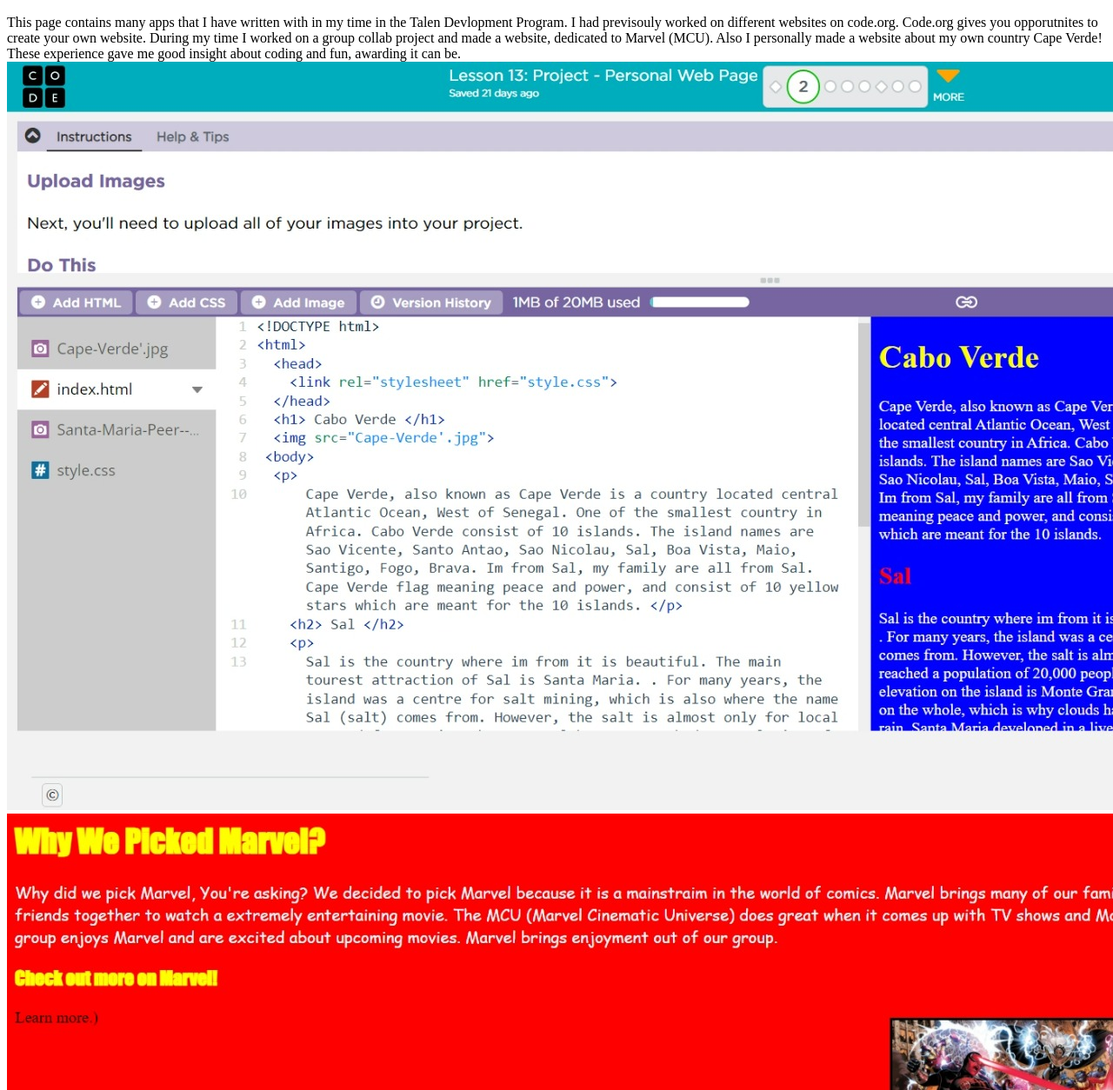
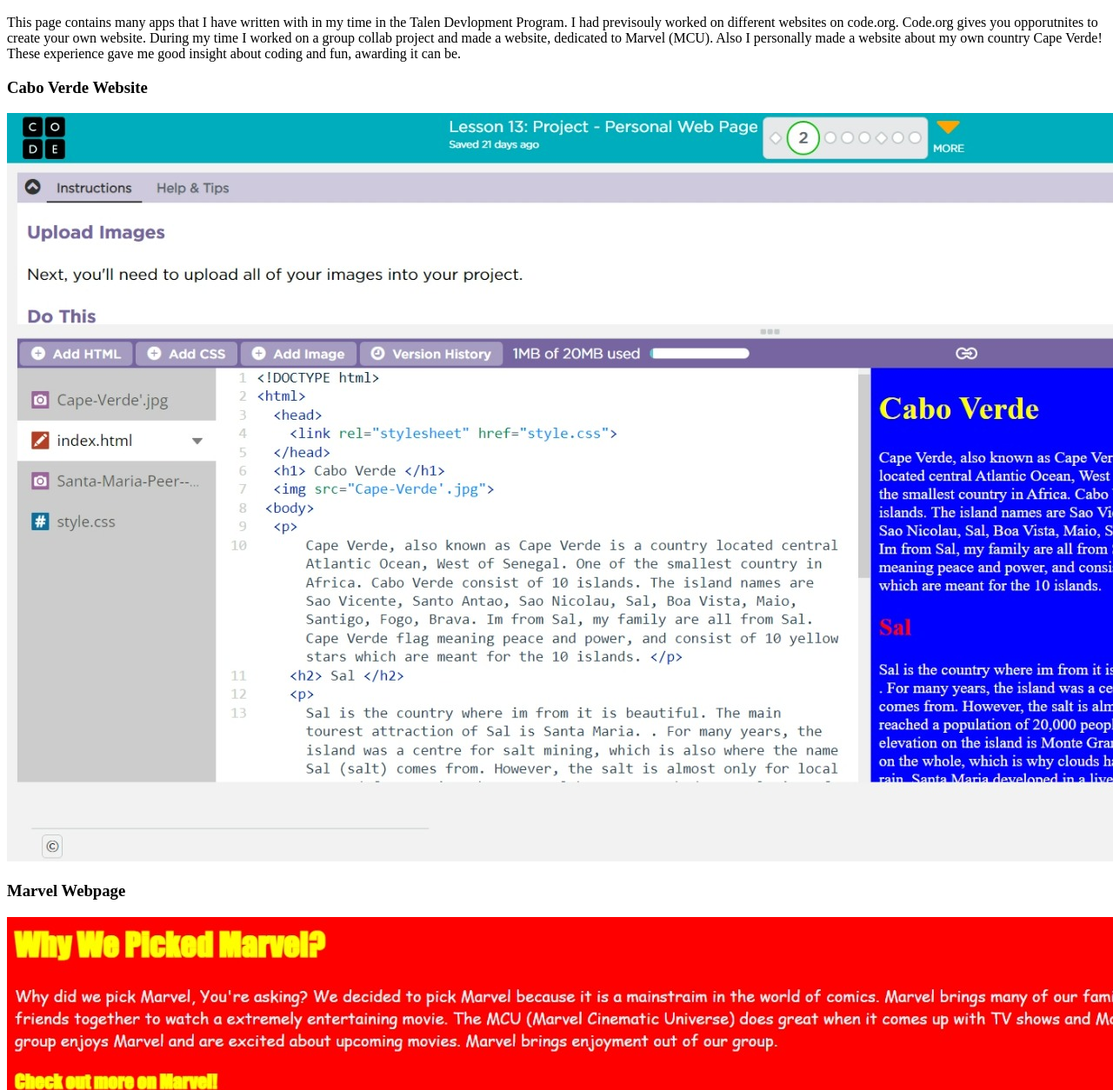
Before and after one commit to stevensic/stevensic.github.io, a plain HTML site: page javascripts.html in a window 1280 px wide. Shown: the part 46-1300 px from the top of the page at 87% size. Drawn offline with Linux system fonts and the light colour scheme.

Commit message:
Update javascripts.html

```diff
--- a/javascripts.html
+++ b/javascripts.html
@@ -9,7 +9,9 @@
   </head>
   <p>
    This page contains many apps that I have written with in my time in the Talen Devlopment Program. I had previsouly worked on different websites on code.org. Code.org gives you opporutnites to create your own website. During my time I worked on a group collab project and made a website, dedicated to Marvel (MCU). Also I personally made a website about my own country Cape Verde! These experience gave me good insight about coding and fun, awarding it can be.
-  <img src="Cape Verde Website.jpeg">
+   <h3> Cabo Verde Website </h3>
+     <img src="Cape Verde Website.jpeg">
+   <h3> Marvel Webpage </h3>
    <img src="Web capture_12-9-2022_175110_codeprojects.org.jpeg">
   <body>
     <img src="csc186_banner.jpeg">
```
